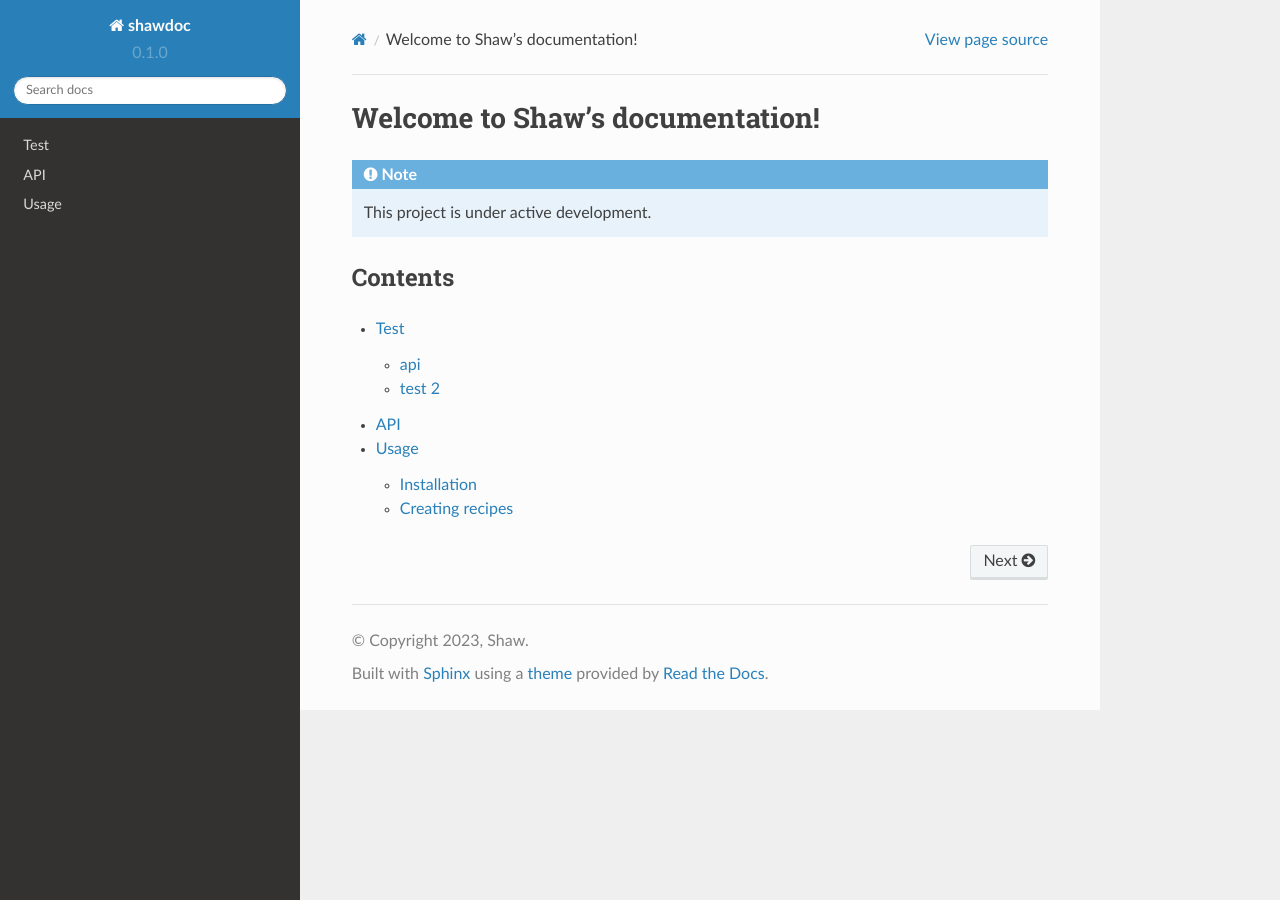
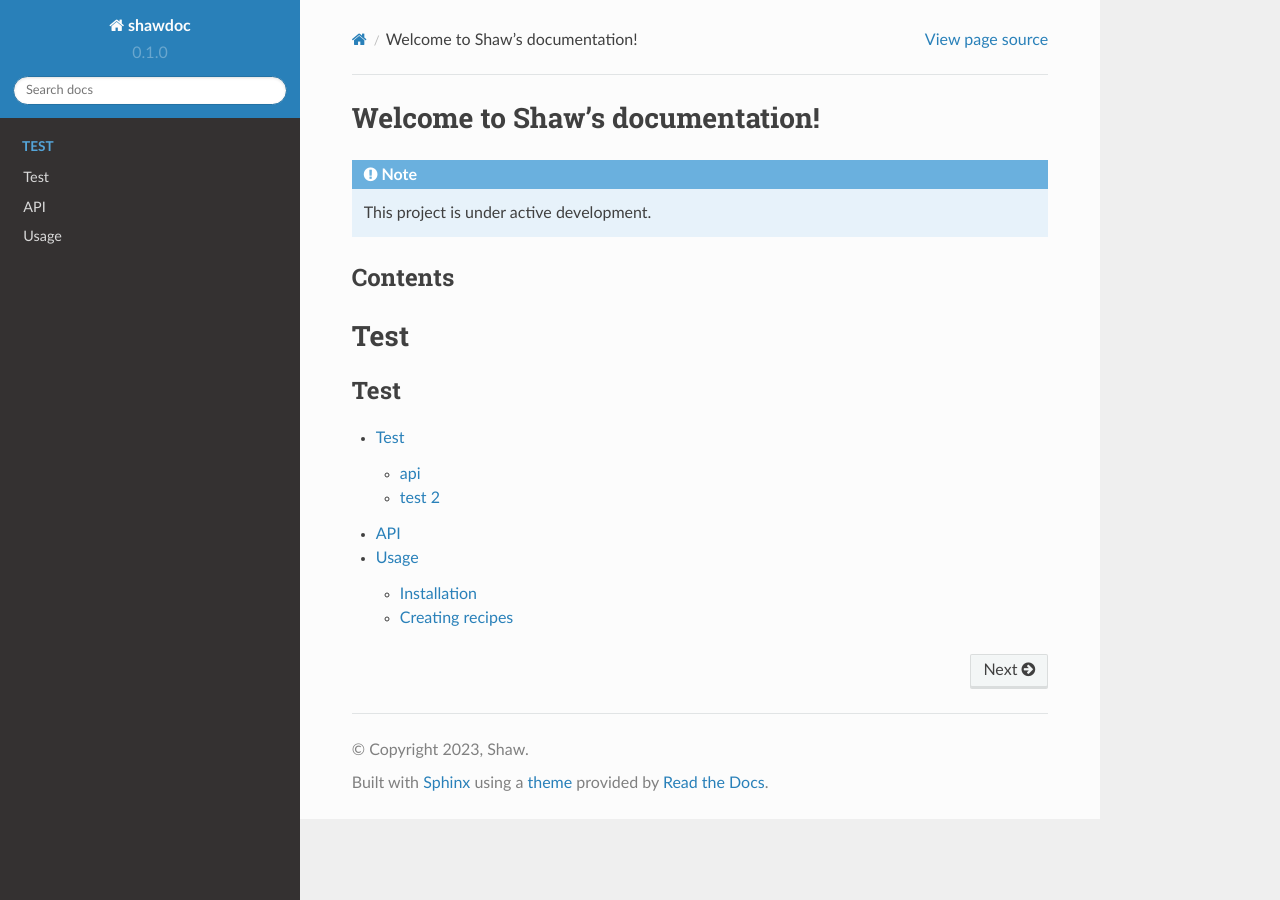
Before and after one commit to etShaw-zh/shawdoc, a Sphinx documentation site: the page built from docs/source/index.rst, in a window 1280 px wide. Built offline with Sphinx 7.4.7 and the Read the Docs theme 2.0.0, drawn with Linux system fonts in a browser that asks for light colours.

Commit message:
Update index.rst

```diff
--- a/docs/source/index.rst
+++ b/docs/source/index.rst
@@ -16,7 +16,12 @@ Welcome to Shaw's documentation!
 Contents
 --------
 
+Test
+==============================
+
 .. toctree::
+   :caption: Test
+   :maxdepth: 2
 
    test
    api
```
